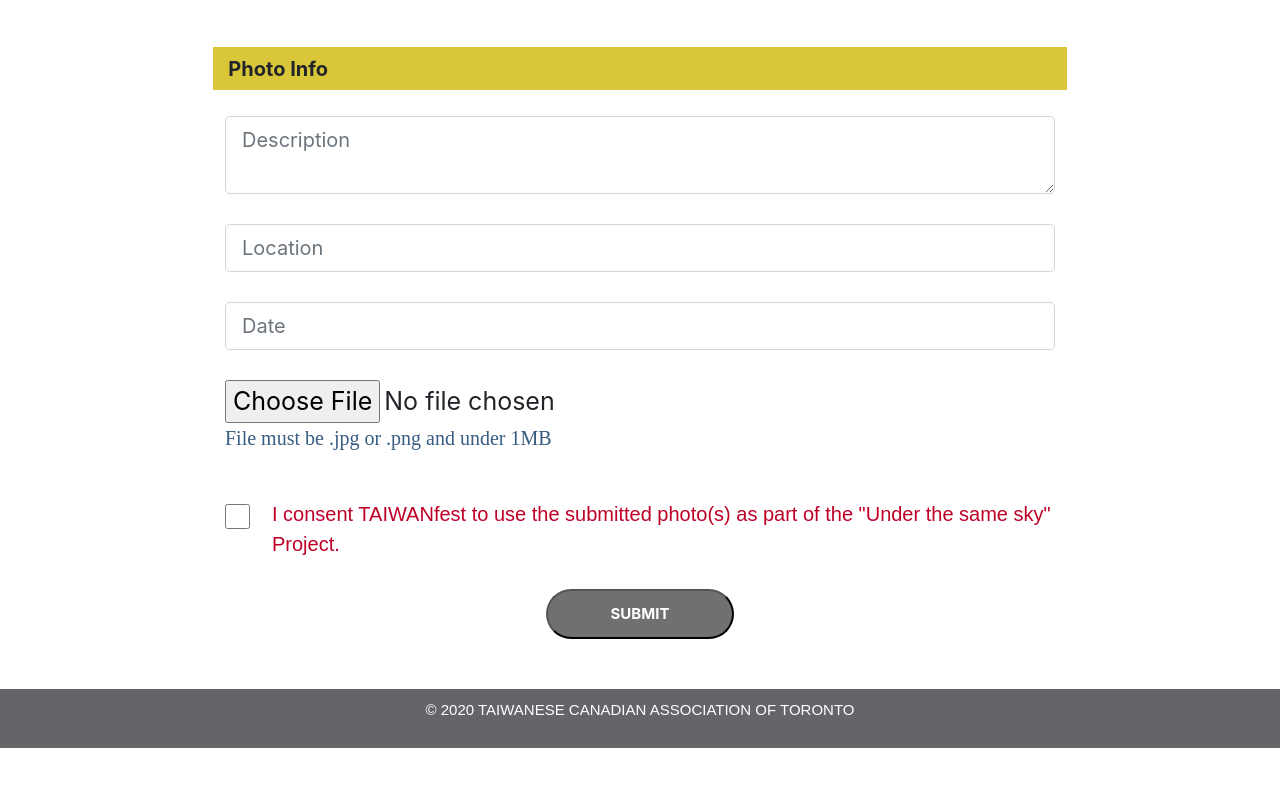
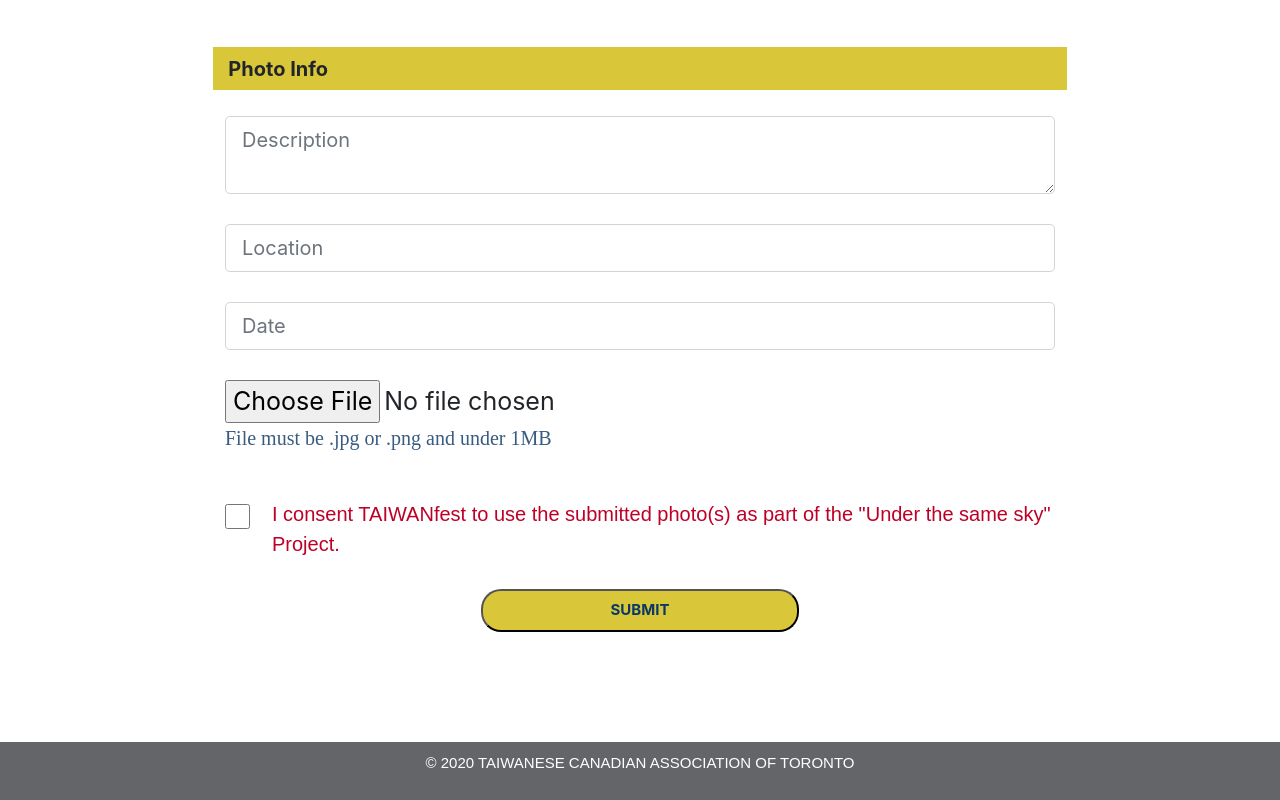
Before and after one commit to jasonwei0224/test2, a React (Create React App) app: page /#/Sky in a window 1280 px wide. Shown: the part 3328-4128 px from the top of the page. Before the commit the page ends 4076 px from the top, so only its background shows below. Built offline with nearby package versions, Linux system fonts and the light colour scheme; a web font is replaced by a local one.

Commit message:
css_minor change on sky

```diff
--- a/src/IAmDifferent/IAmDifferentForm.css
+++ b/src/IAmDifferent/IAmDifferentForm.css
@@ -1,171 +1,80 @@
-/* .mainContents {
-  margin-top: 50px;
-  margin-bottom:50px;
-  font-family: 'adonis-web';
-} */
-
-
-
-
-/* .formConsent{
-  color: #BE0027;
-} */
-/* .main_image{
-  margin: 0px;
-  width:100%;
-  height: auto;
-} */
-
-
-/* .form_field_text{
-  font-size:30px;
-} */
-
-/* .share_button{
+.uploadButton {
+    text-align: center;
+    border-radius: 20px;
+    background-color: #D9C739;
+    color: #0C3866;
+    padding-left: 16%;
+    padding-right: 16%;
+    margin: auto;
+    text-align: center;
+    font-weight: bold;
+    width:80%;
+  }
+  .mobileSharebutton{
     padding-left:  16%;
     padding-right: 16%;
    background-color:#BE0027;
    color: white;
    border-radius:20px ;
- font-size:40px;
    margin: auto;
-} */
-/* #hint{
-  color: #707070;
-} */
-
+   font-weight: bold;
+   width:80%;
+  }
 
 @media screen and (max-width: 767px) {
-
-  /* .form_field_text{
-    font-size:40px !important;
-  } */
-  /* .contentsInParagraph {
-    font-size: 45px;
-  } */
-  /* .formConsent {
-    font-size:25px;
-  } */
-/*
-  .hed{
-     background-color: #D9C739;
-     margin-bottom:2%;
-    padding-top:0.5%;
-    padding-bottom:0.5%;
-    font-weight:bold;
-  } */
-}
-
-@media screen and (min-width: 768px) {
-
-
-
-  /* .contentsInParagraph {
-    font-size: 45px;
-  } */
-
-  /* .formConsent {
-    font-size:25px;
-  } */
-  /* #hint{
-    font-size: 30px;
-  } */
-  /* .form_field_text{
-    font-size:40px !important;
-  } */
-  /* .submitButton{
-     padding-left:  30%;
-     padding-right: 30%;
-    background-color:#707070;
-    color: white;
+    .uploadButton {
+        padding-left:  18%;
+        padding-right: 18%;
          border-radius:20px ;
          font-size:40px;
           margin: auto;
-  } */
+          width:80%;
+          text-align: center;
+    }
 
-  /* .hed{
-     background-color: #D9C739;
-     margin-bottom:2%;
-    padding-top:0.5%;
-    padding-bottom:0.5%;
-    font-weight:bold;
-  } */
-  /* .btn-2{
-    background-color:#BE0027;
-    margin:auto;
-    margin-bottom:10%;
-    padding-top: 0.5%;
-    padding-bottom: 0.5%;
-    font-size:40px !important;
+}
+
+
+@media screen and (min-width: 768px) {
+    .uploadButton {
+        padding-left:  15%;
+        padding-right: 15%;
+        padding-top: 2%;
+        padding-bottom: 2%;
+        font-size:30px;
+         margin: auto;
+         width:80%;
          text-align: center;
-    border-radius: 50px;
-  } */
+    }
+
 }
 
 @media screen and (min-width: 992px) {
-
-  /* .contentsInParagraph {
-    font-size: 20px;
-  } */
+    .uploadButton {
+        padding-left:  10%;
+        padding-right: 10%;
+        padding-top: 2%;
+        padding-bottom: 2%;
+        width:80%;
+        text-align: center;
+        border-radius:20px ;
+        font-size:30px;
+        margin: auto;
+      }
+}
 
 
-  /* .formConsent {
-    font-size:18px;
-  } */
-  /* .form_field_text{
-    font-size:40px ;
-  } */
-
-
-  /* .hed{
-     background-color: #D9C739;
-     margin-bottom:2%;
-    padding-top:0.5%;
-    padding-bottom:0.5%;
-    font-weight:bold;
-  } */
+@media screen and (min-width: 1200px) {
+    .uploadButton {
+        padding-left:  10%;
+        padding-right: 10%;
+        padding-top: 2%;
+        padding-bottom: 2%;
+         margin-left:30%;
+        font-size:15px;
+        margin: auto;
+        margin-bottom:10px;
+        width:80%;
+        text-align: center;
     }
-
-@media screen and (min-width: 1200px) {
-  /* .form_field_text{
-    font-size:20px !important;
-  } */
-  /* #hint{
-    font-size: 20px !important;
-  } */
-
-  /* .contentsInParagraph {
-    font-size: 25px;
-  } */
-
-/*
-  .formConsent {
-    font-size:20px !important;
-    margin-left: -8% !important;
-  } */
-  /* .share_button{
-    display: None;
-  } */
-
-
-
-  /* .submitButton{
-       padding-left:  5%!important;
-       padding-right: 5%!important;
-      background-color:#707070 !important;
-      color: white !important;
-      border-radius:50px !important;
-      font-size:15px !important;
-      margin: auto !important;
-  } */
-
-/*
-  .hed{
-     background-color: #D9C739;
-     margin-bottom:2%;
-    padding-top:0.5%;
-    padding-bottom:0.5%;
-    font-size: 20px!important;
-    font-weight:bold;
-  } */
 }
--- a/src/IAmDifferent/i_am_different.js
+++ b/src/IAmDifferent/i_am_different.js
@@ -36,6 +36,10 @@ function IAmDifferent() {
     align-items: center;
     background-color: yellow;
   `;
+  const goToForm=()=> {
+    window.location='#/IAmDifferentForm';
+  };
+
   return (
     <div>
       <Container fluid>
@@ -89,25 +93,21 @@ function IAmDifferent() {
           </Col>
         </Row>
         <Row>
-          {/* <Col lg={{ span: 8, offset: 4 }} style={{ marginBottom: "10%" }}> */}
-          <Col style={{ marginBottom: "50px"}} xl={{span:5, offset:4}} lg={{span:8, offset:2}}sm={{span:10, offset:1}}xs={{span:10, offset:1}}>
+          <Col style={{ marginBottom: "50px", textAlign:"center"}} xl={{span:4, offset:4}} lg={{span:8, offset:2}}sm={{span:10, offset:1}}xs={{span:10, offset:1}}>
             <Button
-              // onClick="handleClick"
-              href="#IAmDifferentForm"
-              bsPrefix="uploadButton" >
-              UPLOAD FRONT-LINE HERO PHOTO
-
-              {/* <Link to="/IAmDifferentForm" className="form_link">
-                UPLOAD FRONT-LINE HERO PHOTO
-              </Link> */}
+               onClick={goToForm} variant="primary" type="submit" bsPrefix="uploadButton">
+                      UPLOAD FRONT-LINE HERO PHOTO
             </Button>
           </Col>
         </Row>
+
         <Row>
-          <Col style={{ marginBottom: "50px" }} xl={{span:4, offset:4}} lg={{span:8, offset:2}}sm={{span:10, offset:1}}xs={{span:10, offset:1}}>
-            <Button bsPrefix="mobileSharebutton" variant="primary" type="submit">SHARE WITH FRIENDS</Button>
+          <Col style={{ marginBottom: "50px", textAlign:"center"}} xl={{span:4, offset:4}} lg={{span:8, offset:2}}sm={{span:10, offset:1}}xs={{span:10, offset:1}}>
+            <Button
+              variant="primary" type="submit" bsPrefix="mobileSharebutton">SHARE WITH FRIENDS</Button>
           </Col>
         </Row>
+
       </Container>
       <div
         lg={{ span: 3, offset: 3 }}
--- a/src/IAmDifferent/i_am_different_form.js
+++ b/src/IAmDifferent/i_am_different_form.js
@@ -1,9 +1,9 @@
 import React, {Component} from 'react';
 import ProgramInfo from "../programInfo"
-import {Container, Row, Col, Form, Button, Modal, Dropdown} from 'react-bootstrap';
+import {Container, Row, Col, Form, Button, Modal} from 'react-bootstrap';
 import './IAmDifferentForm.css'
-import './i_am_different.css'
-import '../sky_v1.css';
+// import './i_am_different.css'
+// import '../sky_v1.css';
 // import programInfo from '../programInfo';
 import Footer from '../footer-temp';
 import FormComponent from '../formComponent';
@@ -222,12 +222,20 @@ On this page, front-line workers and organizations can submit their photo(s) to
               </Col>
             </Form.Row>
 
-            <Form.Row style={{marginBottom:"50px"}}>
-                <Button onClick={this.submitForm} variant="primary"  className="btn-1" type="submit" bsPrefix="submitButton">SUBMIT</Button>
-            </Form.Row>
-            <Form.Row style={{marginBottom:"50px"}}>
-              <Button bsPrefix="mobileSharebutton" variant="primary"  className="mobileSharebutton"type="submit">SHARE WITH FRIENDS</Button>
-            </Form.Row>
+
+            <Row>
+              <Col style={{ marginBottom: "50px", textAlign:"center"}} xl={{span:4, offset:4}} lg={{span:8, offset:2}}sm={{span:10, offset:1}}xs={{span:10, offset:1}}>
+                <Button onClick={this.submitForm} variant="primary" type="submit" bsPrefix="uploadButton"> SUBMIT</Button>
+              </Col>
+            </Row>
+
+            <Row>
+              <Col style={{ marginBottom: "50px", textAlign:"center"}} xl={{span:4, offset:4}} lg={{span:8, offset:2}}sm={{span:10, offset:1}}xs={{span:10, offset:1}}>
+                <Button
+                  variant="primary" type="submit" bsPrefix="mobileSharebutton">SHARE WITH FRIENDS</Button>
+              </Col>
+            </Row>
+
           </Form>
 
           <Modal show={this.state.show2}>
--- a/src/sky_v1.js
+++ b/src/sky_v1.js
@@ -271,14 +271,25 @@ class SkyV1 extends Component {
             <Col xl={{span:7, offset:0}} lg={{span:9, offset:0}}sm={{span:9, offset:0}}xs={{span:9, offset:0}}>
               <div className="formConsent" style={{color:"#BE0027"}} >I consent TAIWANfest to use the submitted photo(s) as part of the &quot;Under the same sky&quot; Project.</div>
             </Col>
+          </Form.Row>
+            <Row>
+              <Col style={{ marginBottom: "50px", textAlign:"center"}} xl={{span:4, offset:4}} lg={{span:8, offset:2}}sm={{span:10, offset:1}}xs={{span:10, offset:1}}>
+                <Button onClick={this.submitForm} variant="primary" type="submit" bsPrefix="uploadButton"> SUBMIT</Button>
+              </Col>
+            </Row>
 
-          </Form.Row>
-          <Form.Row >
+            <Row>
+              <Col style={{ marginBottom: "50px", textAlign:"center"}} xl={{span:4, offset:4}} lg={{span:8, offset:2}}sm={{span:10, offset:1}}xs={{span:10, offset:1}}>
+                <Button
+                  variant="primary" type="submit" bsPrefix="mobileSharebutton">SHARE WITH FRIENDS</Button>
+              </Col>
+            </Row>
+          {/* <Form.Row >
               <Button onClick={this.submitForm} bsPrefix="submitButton" className="submitButton" variant="primary" type="submit">SUBMIT</Button>
           </Form.Row>
           <Form.Row style={{marginBottom:"50px"}}>
             <Button  variant="primary" bsPrefix="mobileSharebutton" className="mobileSharebutton">SHARE WITH FRIENDS</Button>
-          </Form.Row>
+          </Form.Row> */}
         </Form>
 
         <Modal show={this.state.show2}>
```
Also changed, not shown: src/modules/Button1.js (added, +26 -0 lines). Lines whose indentation alone changed are shown as unchanged.
